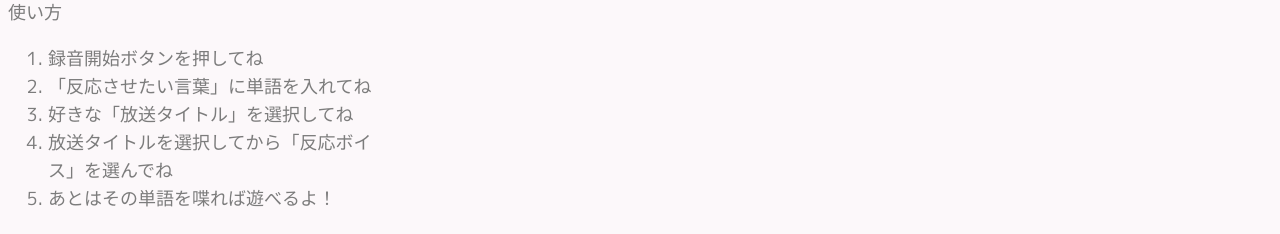
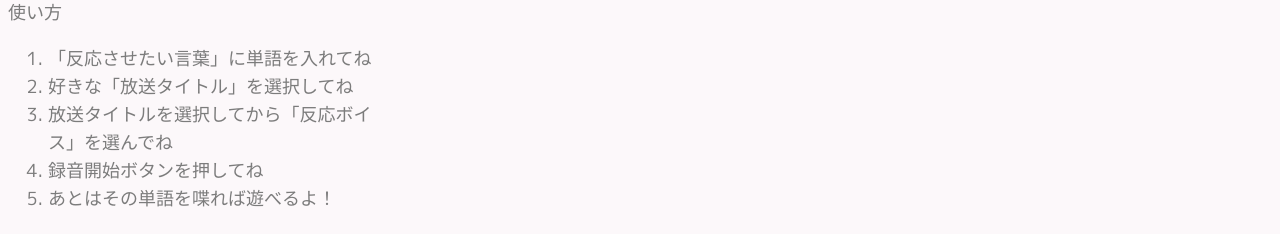
Before and after one commit to naporin0624/reactionvoice, a Vue app: page /#/ in a window 1280 px wide. Shown: the part 442-676 px from the top of the page. Built offline with nearby package versions, Linux system fonts and the light colour scheme; no server answers; a web font is replaced by a local one.

Commit message:
css修正

```diff
--- a/src/components/leftbox.vue
+++ b/src/components/leftbox.vue
@@ -12,10 +12,10 @@
     <div class="disctiption">
       <label>使い方</label>
       <ol>
-        <li>録音開始ボタンを押してね</li>
         <li>「反応させたい言葉」に単語を入れてね</li>
         <li>好きな「放送タイトル」を選択してね</li>
         <li>放送タイトルを選択してから「反応ボイス」を選んでね</li>
+        <li>録音開始ボタンを押してね</li>
         <li>あとはその単語を喋れば遊べるよ！</li>
       </ol>
       <label>注意事項</label>
```
